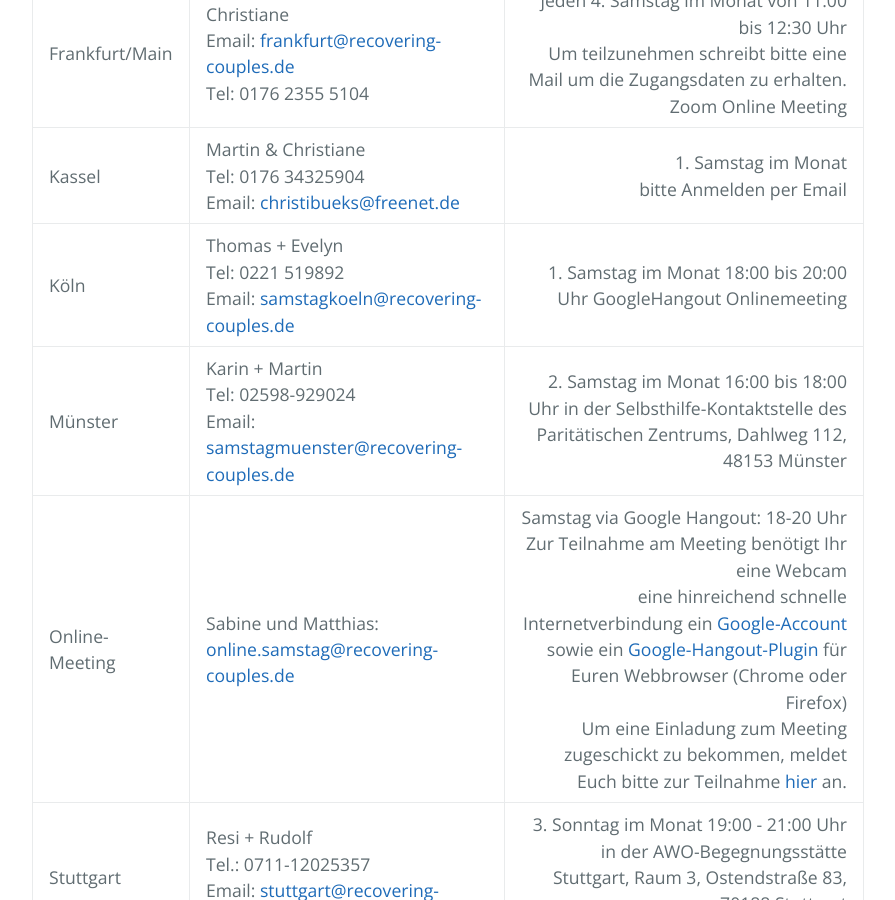
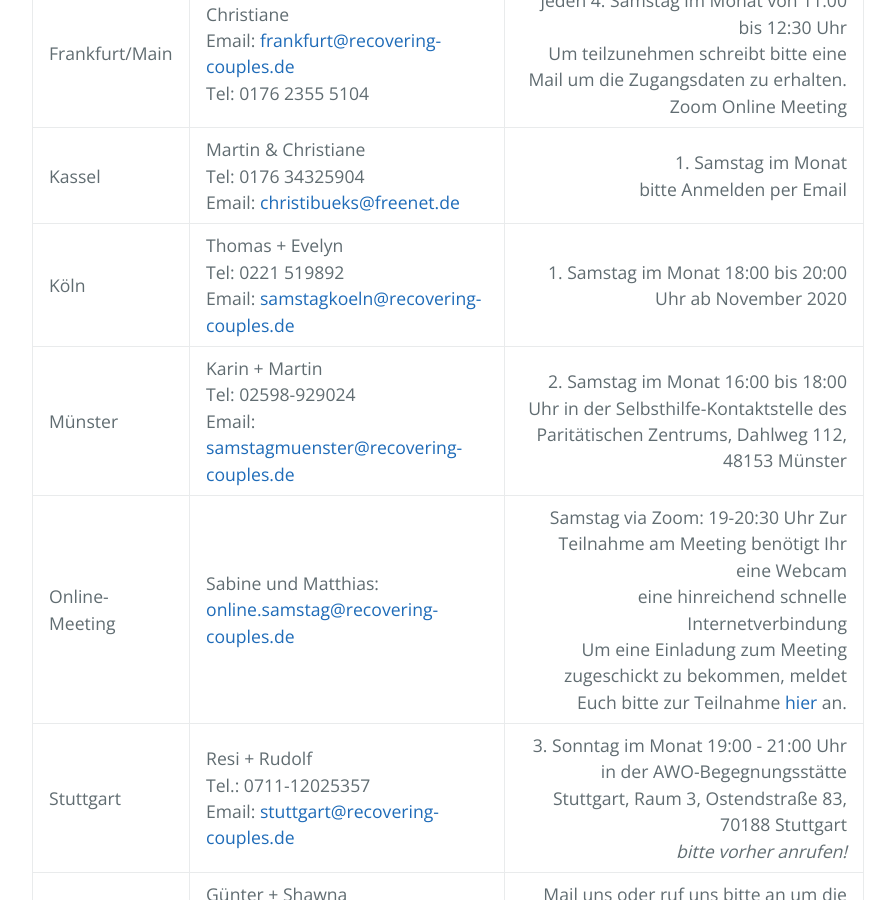
Before and after one commit to rcadeutschland/rcadeutschland.github.io, a Jekyll site: the page built from Gruppen.md, in a window 1280 px wide and 900 px high, scrolled down 701 px. Shown: the whole window, without its empty margins (192-1087 px from the left). Built offline with Jekyll 4.4.1, drawn with Linux system fonts in a browser that asks for light colours.

Commit message:
Update Gruppen.md
online Anfang und Köln ab November

```diff
--- a/Gruppen.md
+++ b/Gruppen.md
@@ -11,9 +11,9 @@
 | Berlin | Tom & Floortje<br>Email: <tominberlin@mailbox.org><br>Tel: 0157 52388447 | 3. Sonntag im Monat um 13.15 Uhr im Heilehaus<br>Waldemarstraße 36, 10999 Berlin<br>Treppe Links im Hinterhof, dann 3.OG |
 | Frankfurt/Main | Christiane<br>Email: <frankfurt@recovering-couples.de><br>Tel: 0176 2355 5104 | jeden 4. Samstag im Monat von 11:00 bis 12:30 Uhr<br>Um teilzunehmen schreibt bitte eine Mail um die Zugangsdaten zu erhalten.<br>Zoom Online Meeting |
 | Kassel | Martin & Christiane<br>Tel: 0176 34325904<br>Email: <christibueks@freenet.de> | 1. Samstag im Monat<br> bitte Anmelden per Email |
-| Köln | Thomas + Evelyn<br>Tel: 0221 519892<br>Email: <samstagkoeln@recovering-couples.de> | 1. Samstag im Monat 18:00 bis 20:00 Uhr GoogleHangout Onlinemeeting |
+| Köln | Thomas + Evelyn<br>Tel: 0221 519892<br>Email: <samstagkoeln@recovering-couples.de> | 1. Samstag im Monat 18:00 bis 20:00 Uhr ab November 2020 |
 | Münster | Karin + Martin<br>Tel: 02598-929024<br>Email: <samstagmuenster@recovering-couples.de> | 2. Samstag im Monat 16:00 bis 18:00 Uhr  in der Selbsthilfe-Kontaktstelle des Paritätischen Zentrums, Dahlweg 112, 48153 Münster |
-| Online-Meeting | Sabine und Matthias:<br><online.samstag@recovering-couples.de> | Samstag via Google Hangout: 18-20 Uhr Zur Teilnahme am Meeting benötigt Ihr eine Webcam<br> eine hinreichend schnelle Internetverbindung ein <a href="https://accounts.google.com/SignUp">Google-Account</a><br>sowie ein <a href="https://hangouts.google.com/">Google-Hangout-Plugin</a> für Euren Webbrowser (Chrome oder Firefox)<br>Um eine Einladung zum Meeting zugeschickt zu bekommen, meldet Euch bitte zur Teilnahme <a href="mailto:kontakt@recovering-couples.de?subject=[Anmeldung zum RCA-Online-Meeting]">hier</a> an. |
+| Online-Meeting | Sabine und Matthias:<br><online.samstag@recovering-couples.de> | Samstag via Zoom: 19-20:30 Uhr Zur Teilnahme am Meeting benötigt Ihr eine Webcam<br> eine hinreichend schnelle Internetverbindung <br>Um eine Einladung zum Meeting zugeschickt zu bekommen, meldet Euch bitte zur Teilnahme <a href="mailto:kontakt@recovering-couples.de?subject=[Anmeldung zum RCA-Online-Meeting]">hier</a> an. |
 | Stuttgart | Resi + Rudolf<br>Tel.: 0711-12025357<br>Email: <stuttgart@recovering-couples.de> | 3. Sonntag im Monat 19:00 - 21:00 Uhr in der AWO-Begegnungsstätte Stuttgart, Raum 3, Ostendstraße 83, 70188 Stuttgart<br> *bitte vorher anrufen!* |
 | Überlingen | Günter + Shawna<br>Tel.: 0151 2688 9757<br>Email: <wethree247@yahoo.de> | Mail uns oder ruf uns bitte an um die Meeting Information zu bekommen. We can also do meetings in English. |
 | Ulm | Sören + Jacqueline<br>Tel.: 0179-5175192<br>Email: <info@rca-ulm.de> | 1. Sonntag im Monat<br> *Bitte per Email oder Telefon Zeit und Ort erfragen.* |
```
